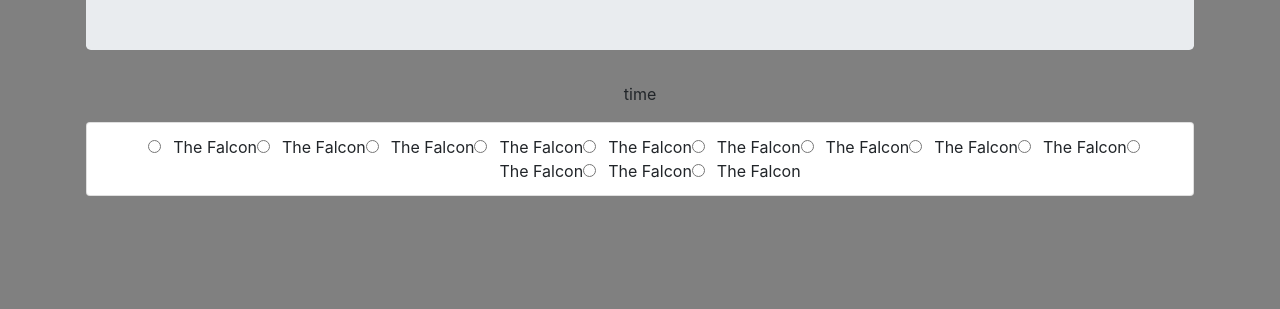
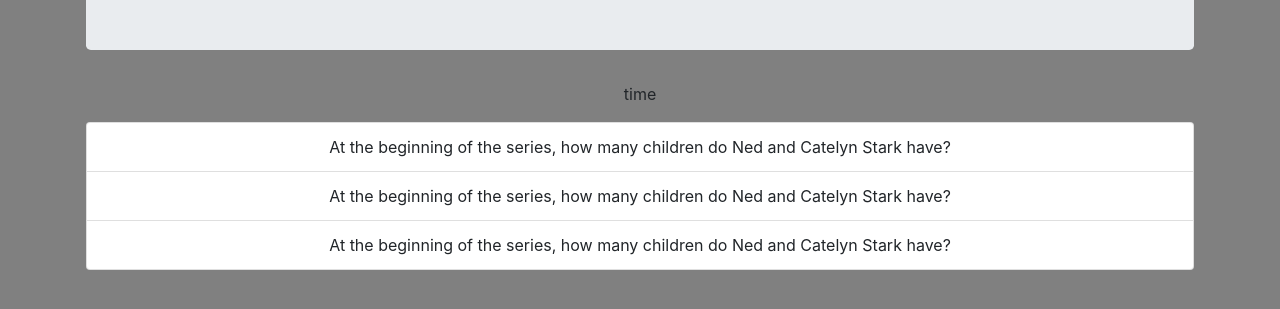
Before and after one commit to ryanward4556/Trivia-Game, a plain HTML site: page index.html in a window 1280 px wide. Shown: the part 193-502 px from the top of the page. Drawn offline with nearby package versions, Linux system fonts and the light colour scheme.

Commit message:
able to display the last question on page, need to fix to display each one separately

```diff
--- a/assets/javascript/app.js
+++ b/assets/javascript/app.js
@@ -36,7 +36,7 @@ var arrQuestions = [
         correctAns: "c"
     },
     {
-        question: "What is House Tyrell's sigil?.",
+        question: "What is House Tyrell's sigil?",
         answers: {
             a: "The Lion",
             b: "The Kracken",
@@ -47,31 +47,44 @@ var arrQuestions = [
     }
 ]
 
-function displayQuestions(arr) {
+function displayQuiz(arr) {
     var randomArr = shuffle(arr);
     var currentQuestion;
     var currentAnswers;
+    var newQuestion;
 
     for (var i = 0; i < randomArr.length; i++) {
+        newQuestion = $(".list-group").append("<li class='list-group-item'></li>")
         currentQuestion = randomArr[i].question;
-        console.log(currentQuestion);
-        currentAnswers = arr[i].answers;
+        displayQuestion(currentQuestion);
+
+        currentAnswers = randomArr[i].answers;
         var arrAnswers = [];
         arrAnswers.push(currentAnswers.a, currentAnswers.b, currentAnswers.c, currentAnswers.d);
         shuffle(arrAnswers);
+
+        console.log(currentQuestion);
         console.log(arrAnswers);
-        for (var j = 0; j < arrAnswers.length; j++) {
-            appendText(arrAnswers[j]);
-        }
+        //  TO ADD **** for each question make an html div with a class 'question 1',
+        //  for each question in arrQuestions array (arrQuestions[i]), display the questions...
 
     }
+
 }
-displayQuestions(arrQuestions);
+function displayQuestion(question) {
+    $(".list-group-item").each(function(){
+        $(this).text(question);
+    });
+}
+displayQuiz(arrQuestions);
 
-function appendText(question) {
-    $(".form-check").append("<input class='form-check-inline' type='radio' name='options' value='option1'>", "<label class='form-check-label'></label>");
-    $(".form-check-label").html(question);
-}
+// function appendText(question) {
+//     // for (var i = 0; i < arr.length; i++) {
+//         var newQuestion = $(".list-group").append("<li class='list-group-item'></li>")
+//         newQuestion.text(question);
+//     // }
+
+// }
 
 
 //  Shuffles order of array items
--- a/index.html
+++ b/index.html
@@ -40,26 +40,18 @@
         <div class="row">
             <div class="col-sm-12 text-center">
                 <ol class="list-group">
-                    <li class="list-group-item">
-                        <div class="form-check">
-                            <!-- <input class="form-check-inline" type="radio" name="q1-options" id="q1-o1" value="option1">
-                            <label class="form-check-label" for="q1-o1">
-                                Option 1
-                            </label>
+                    <!-- <li class="list-group-item"> -->
+                        <!-- <div class="form-check">
+                            <input class="form-check-inline" type="radio" name="q1-options" id="q1-o1" value="option1">
+                            <label class="form-check-label" for="q1-o1"></label>
                             <input class="form-check-inline" type="radio" name="q1-options" id="q1o2" value="option2">
-                            <label class="form-check-label" for="q1o2">
-                                Option 2
-                            </label>
+                            <label class="form-check-label" for="q1o2"></label>
                             <input class="form-check-inline" type="radio" name="q1-options" id="q1o3" value="option3">
-                            <label class="form-check-label" for="q1o3">
-                                Option 3
-                            </label>
+                            <label class="form-check-label" for="q1o3"></label>
                             <input class="form-check-inline" type="radio" name="q1-options" id="q1o4" value="option3">
-                            <label class="form-check-label" for="q1o4">
-                                Option 4
-                            </label> -->
-                        </div>
-                    </li>
+                            <label class="form-check-label" for="q1o4"></label>
+                        </div> -->
+                    <!-- </li> -->
                 </ol>
 
 
```
